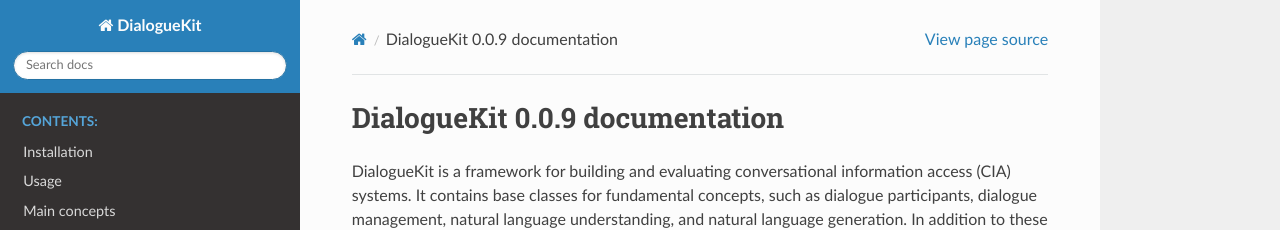
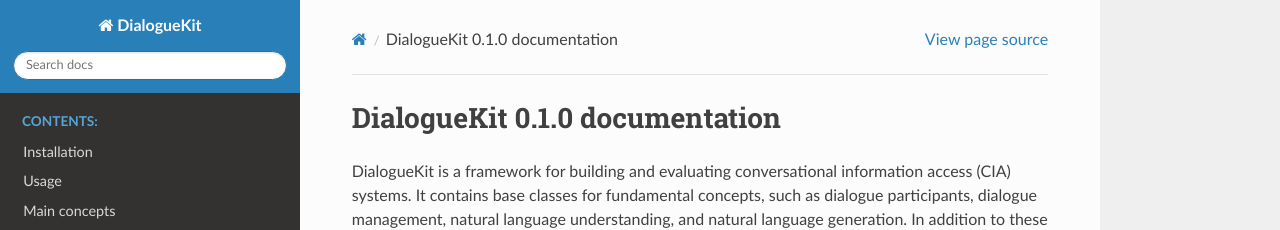
Before and after one commit to iai-group/DialogueKit, a Sphinx documentation site: the page built from docs/source/index.rst, in a window 1280 px wide. Shown: the top 230 px of the page. Built offline with Sphinx 7.4.7 and the Read the Docs theme 3.1.0, drawn with Linux system fonts in a browser that asks for light colours; pages that are not in the unit, such as notebooks, are missing from menus.

Commit message:
Update packages versions for documentation

```diff
--- a/docs/source/conf.py
+++ b/docs/source/conf.py
@@ -25,9 +25,9 @@
         and Shuo Zhang"
 
 # The short X.Y version.
-version = "0.0.9"
+version = "0.1.0"
 # The full version, including alpha/beta/rc tags.
-release = "0.0.9"
+release = "0.1.0"
 
 # -- General configuration ---------------------------------------------------
 
```
Also changed, not shown: 1 other file.
